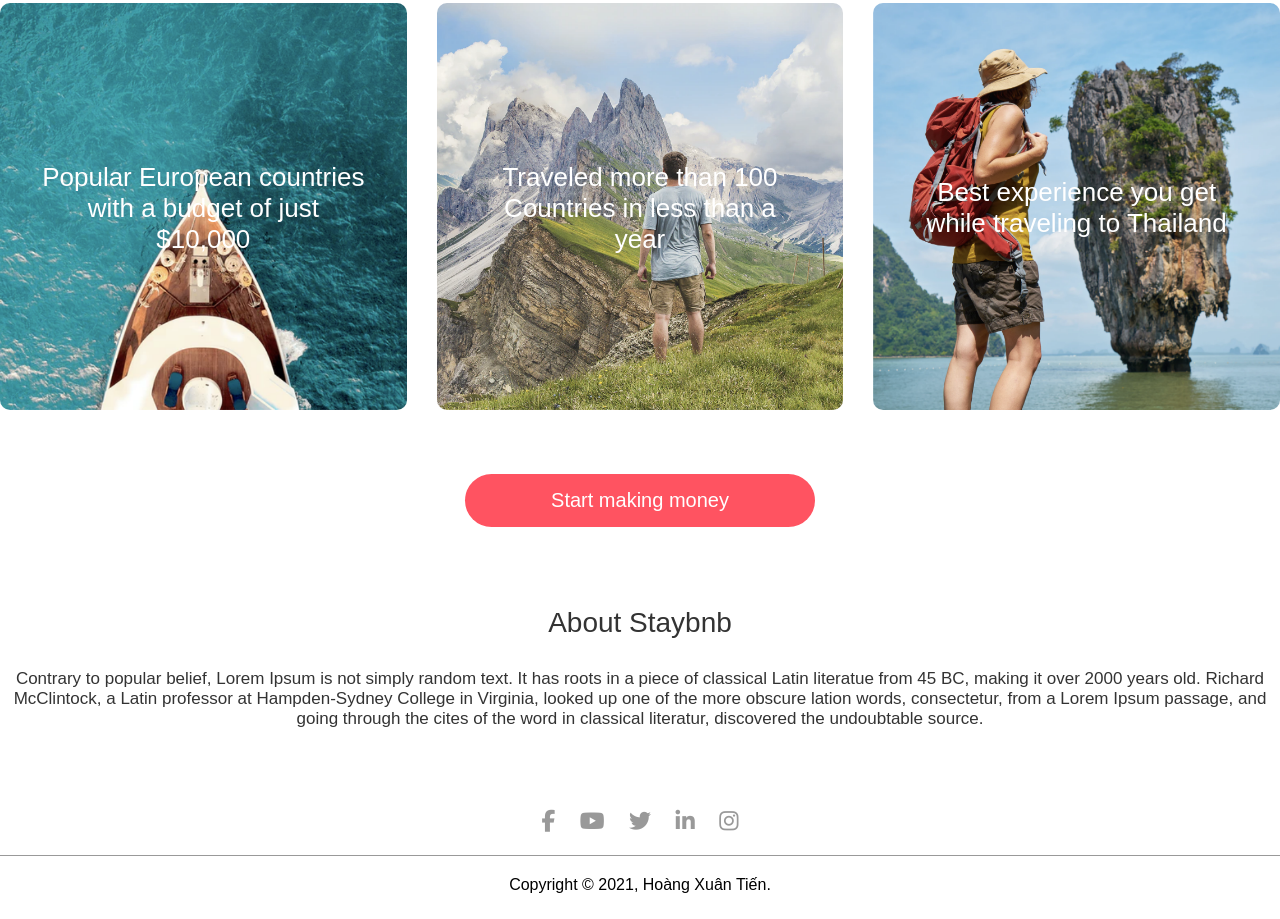
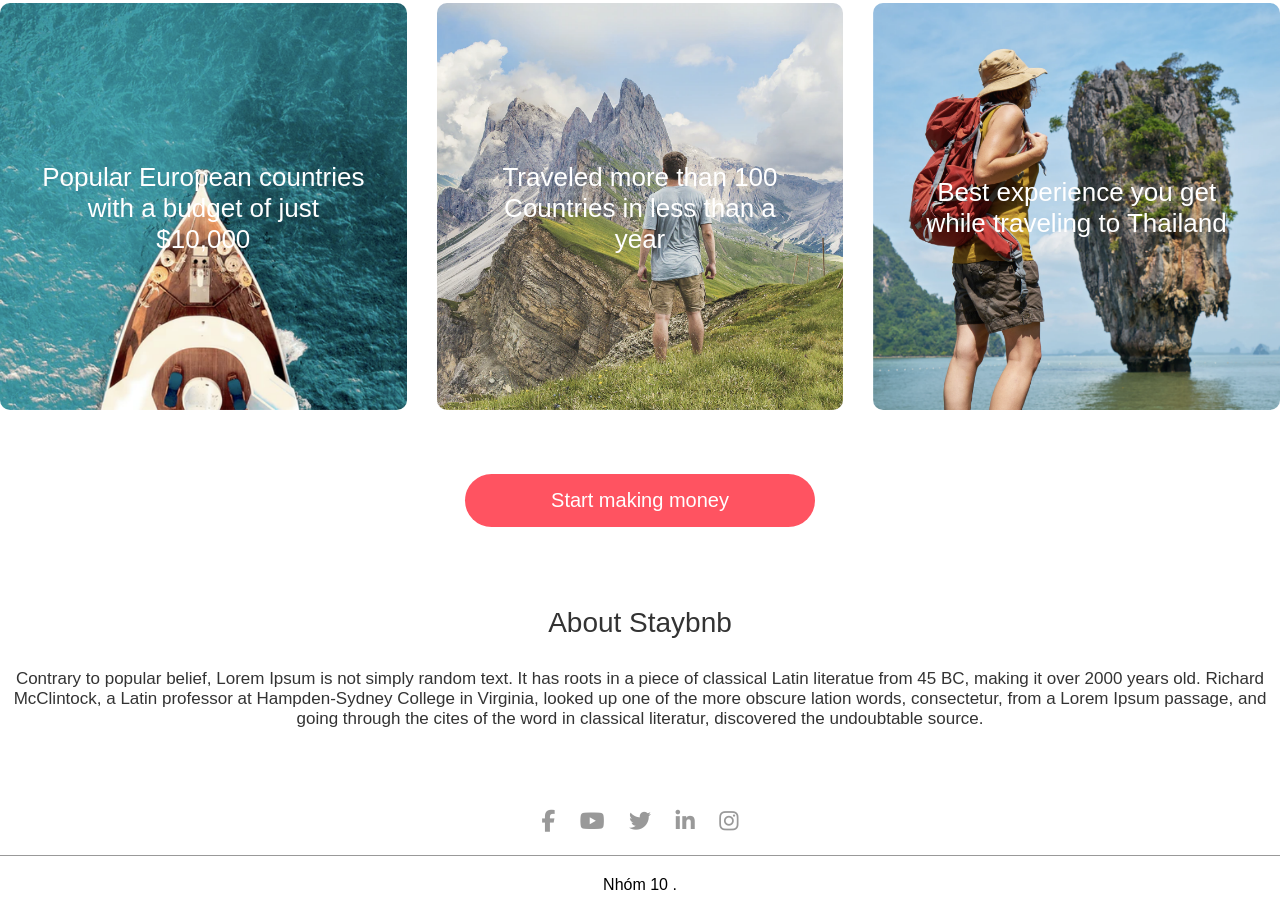
Before and after one commit to yenanh1105/https-web-du-lich-sinh-vien-cong-nghe-giao-duc-nhom10, a plain HTML site: page index.html in a window 1280 px wide. Shown: the part 2300-3219 px from the top of the page. Drawn offline with Linux system fonts and the light colour scheme.

Commit message:
yeah xink gai

```diff
--- a/index.html
+++ b/index.html
@@ -185,7 +185,7 @@
                          <a href="#"><i class="fab fa-linkedin-in"></i></a>
                          <a href="#"><i class="fab fa-instagram"></i></a>
                          <hr>
-                         <p>Copyright © 2021, Hoàng Xuân Tiến.</p>
+                         <p>Nhóm 10 .</p>
                      </div>
                </div>
 
```
